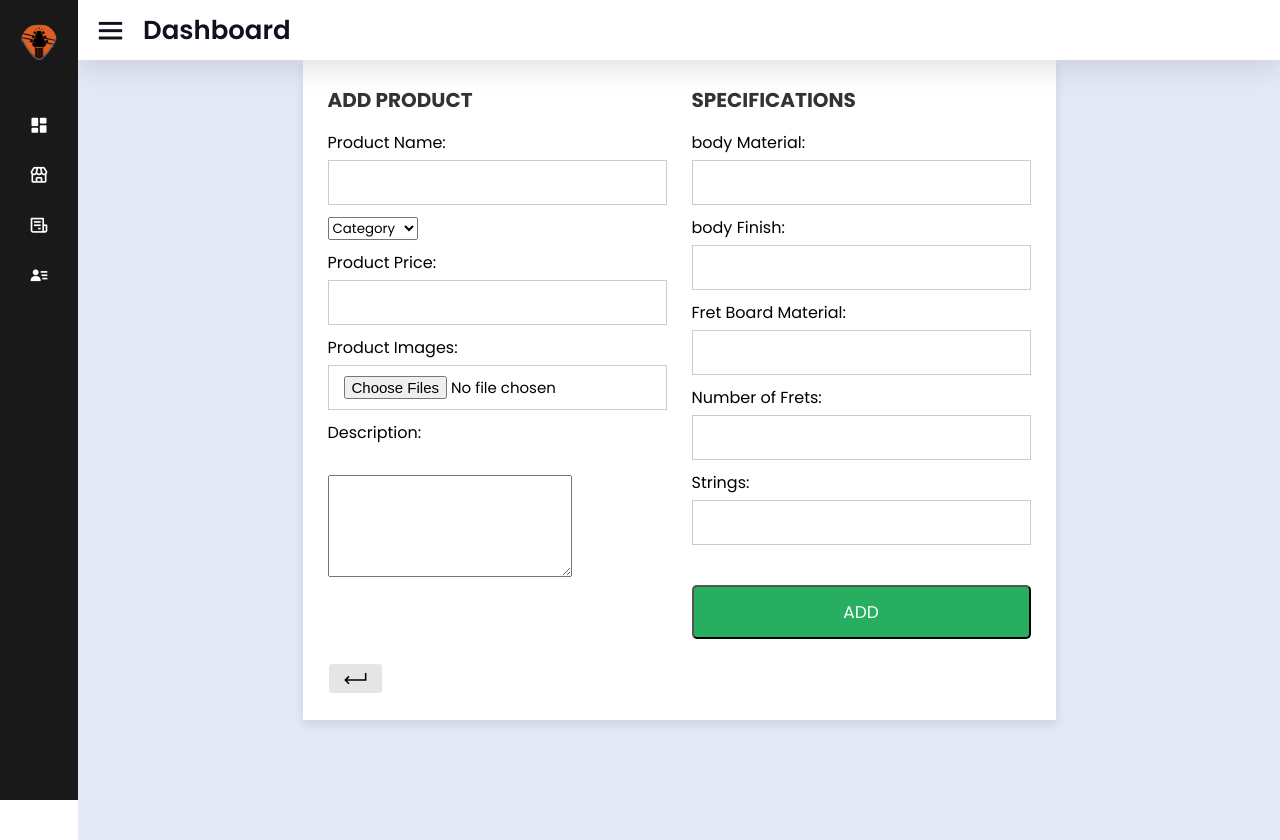
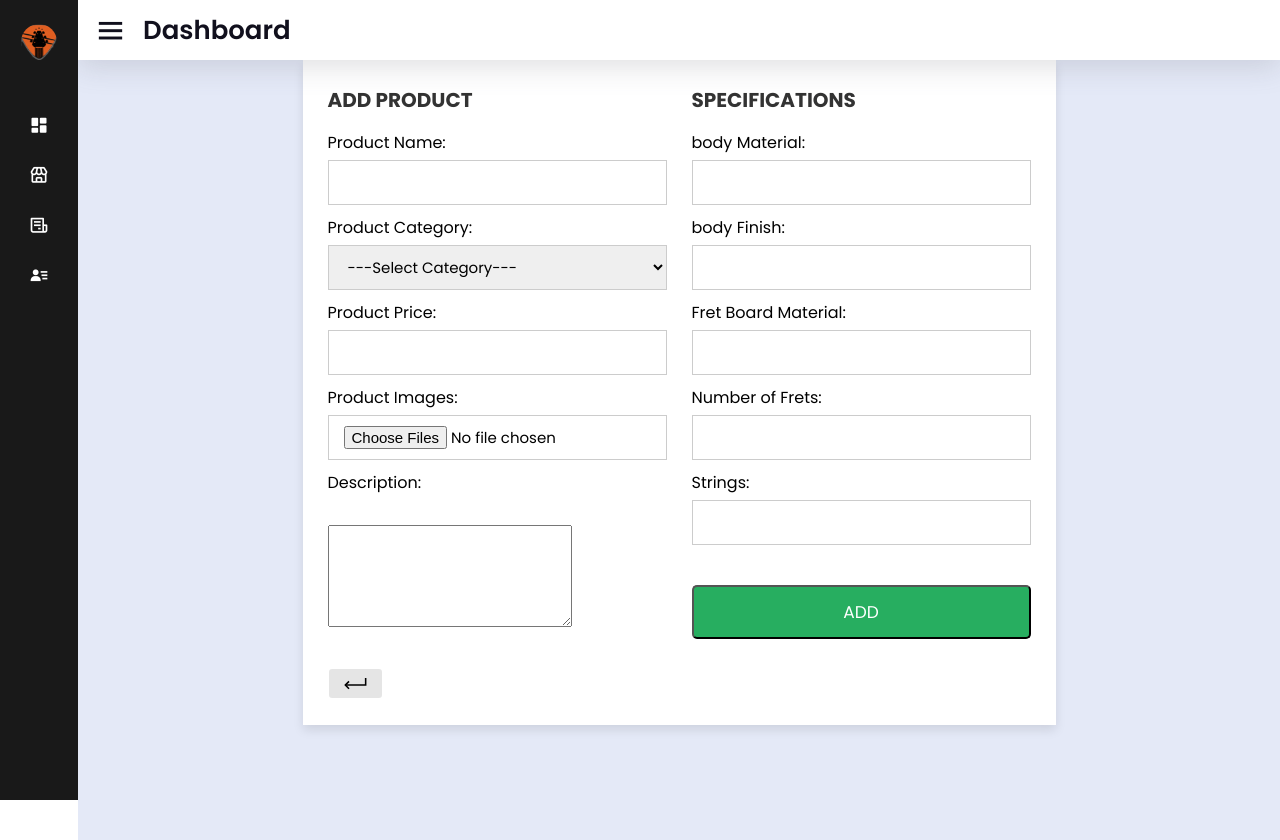
Before and after one commit to RenceJioSmith02/Xchords-Project, a PHP site: page /admin_panel/pop-ups.php?pop=addProduct in a window 1280 px wide. Shown: the top 840 px of the page. Run offline with PHP 8.4, Linux system fonts and the light colour scheme; some libraries are stand-ins or nearby versions.

Commit message:
fix some issues :+1:

```diff
--- a/admin_panel/pop-ups.php
+++ b/admin_panel/pop-ups.php
@@ -212,8 +212,9 @@
                         </div>
 
                         <div class="inputBox">
+                            <span>Product Category:</span>
                             <select name="product-type" id="product-type">
-                                <option value="0">Category</option>
+                                <option value="0">---Select Category---</option>
                                 <option value="1">ACOUSTIC</option>
                                 <option value="2">ELECTRIC</option>
                                 <option value="3">BASS</option>
@@ -286,6 +287,7 @@
                         <h3 class="title">Update product</h3>
 
                         <?php while ($row = mysqli_fetch_assoc($print)) : ?>
+
                             <input type="hidden" name="PID" value="<?php echo $row['PID']; ?>">
                             <div class="inputBox">
                                 <span>Product Name:</span>
--- a/admin_panel/sidebar-header.php
+++ b/admin_panel/sidebar-header.php
@@ -1,8 +1,8 @@
 <?php
-if (isset($_GET['logout'])) {
-  session_destroy();
-  header( "location: ../index.php" );
-}
+// if (isset($_GET['logout'])) {
+//   session_destroy();
+//   header( "location: ../index.php" );
+// }
 ?>
 
 
@@ -102,7 +102,6 @@ if (isset($_GET['logout'])) {
 
 
   <script>
-
     function logout() {
       Swal.fire({
             title: 'Are you sure?',
--- a/relativeFiles/css/admin.css
+++ b/relativeFiles/css/admin.css
@@ -368,6 +368,9 @@ section{
   color: gray;
 }
 
+
+
+
 /* chart */
 .chart {
   position: relative;
--- a/relativeFiles/css/checkout.css
+++ b/relativeFiles/css/checkout.css
@@ -54,7 +54,8 @@
   display: block;
 }
 
-.shipping-container form .row .col .inputBox input{
+.shipping-container form .row .col .inputBox input,
+.shipping-container form .row .col .inputBox select {
   width: 100%;
   border:1px solid #ccc;
   padding:10px 15px;
```
Also changed, not shown: relativeFiles/css/pop-ups.css (deleted, +0 -99 lines). Lines whose indentation alone changed are shown as unchanged.
